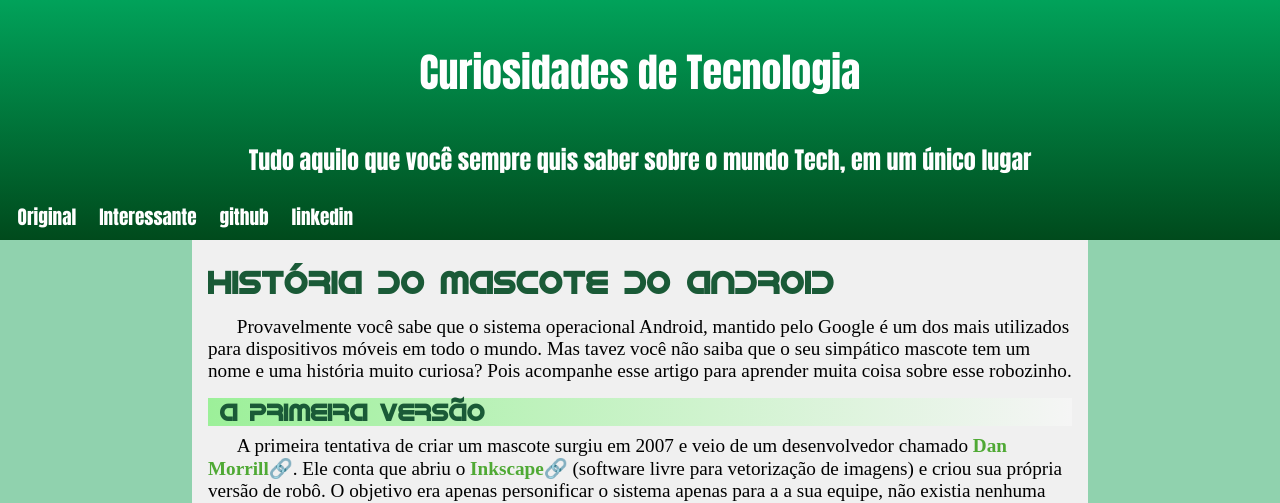
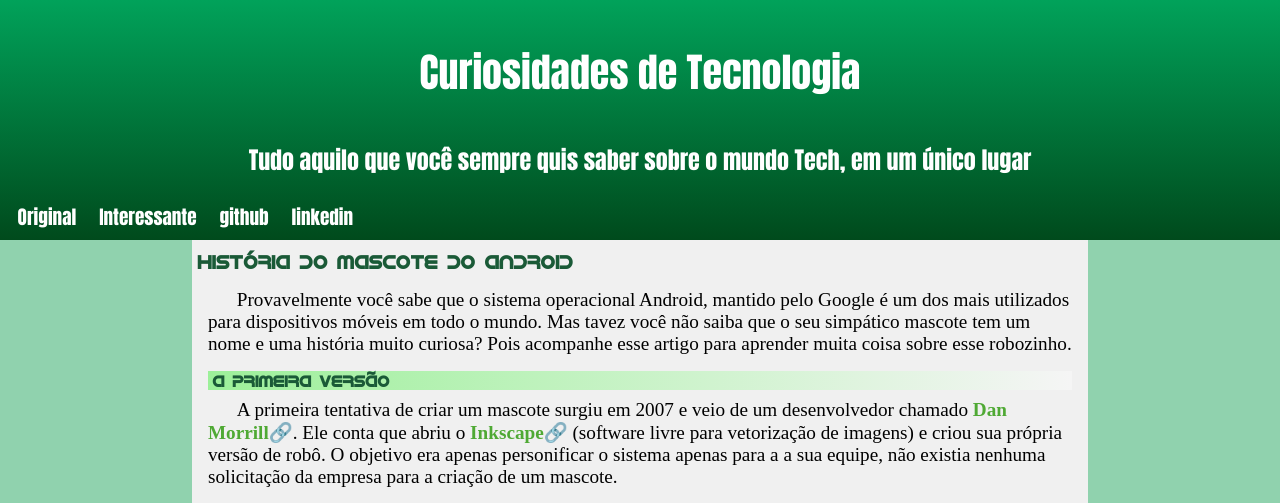
Before and after one commit to Alex-Trauthman/site-android, a plain HTML site: page index.html in a window 1280 px wide. Shown: the top 503 px of the page. Drawn offline with Linux system fonts and the light colour scheme.

Commit message:
Update styles.css

```diff
--- a/styles.css
+++ b/styles.css
@@ -177,11 +177,34 @@ a:hover{
 
     text-decoration: underline;
 }
-@media screen and (min-width: 600px) {
+@media screen and (min-width: 680px) {
 
     main {
         background-color: #f0f0f0;
         margin: 0px 15% 10px 15%;
     }
-
+    section ul{
+        margin: 0px;
+        padding: 0px
+    }
+    #version-list li{
+    font-size: 0.8em;
+    margin: 0.2em;
+    text-indent: 0em;
+    flex-basis: calc(20% - 1em);
+    }
+    main h1{
+    padding-top: 0.5em;
+    text-indent: 0.3em;
+    font-family: 'android', 'android-mac', serif;
+    color: #1A5A37;
+    font-size: 1.2em;
+    }
+    main article h2{
+    text-indent: 0.3em;
+    background: linear-gradient(90deg, rgba(8, 240, 0, 0.36) , rgba(255, 255, 255, 0.344) );
+    font-family: 'android', 'android-mac', serif;
+    color: #1A5A37;
+    font-size:1em
+    }
 }
```
